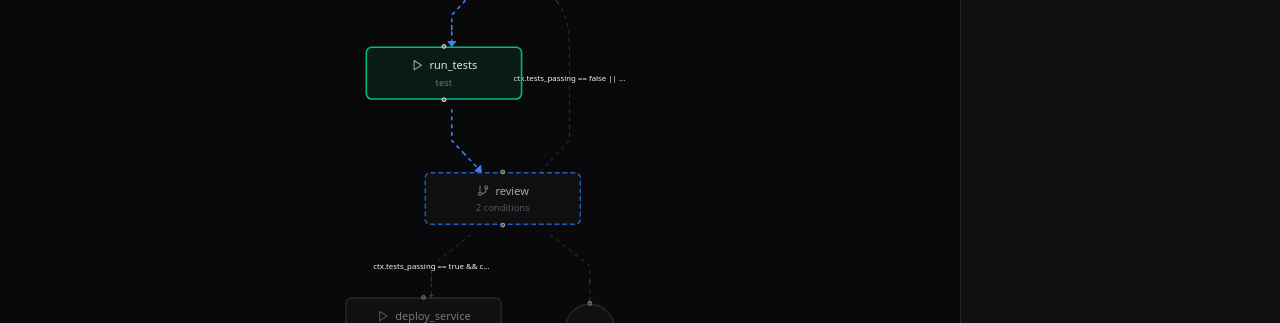
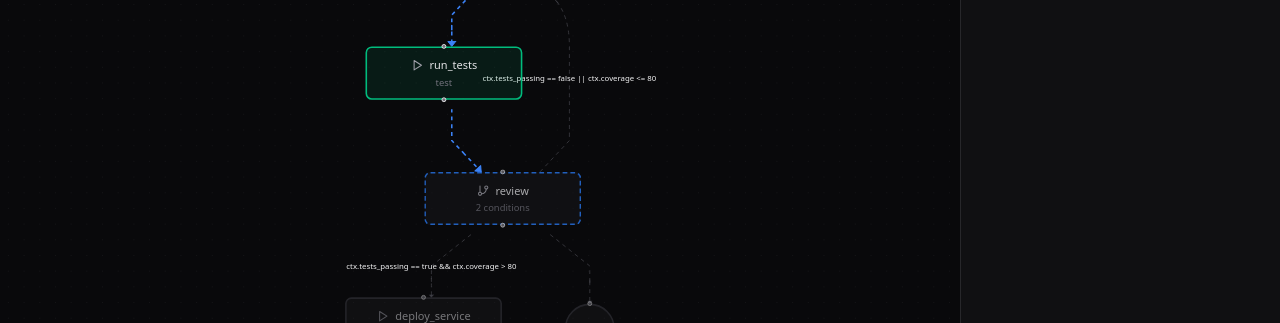
Before and after one commit to adamgilman/fishplate, a React (Vite) app in the folder apps/admin-ui/: page / in a window 1280 px wide. Shown: the part 294-617 px from the top of the page. Built offline with nearby package versions, Linux system fonts and the light colour scheme.

Commit message:
fix(admin-ui): show full CEL condition text on edge labels instead of truncating

```diff
--- a/apps/admin-ui/src/components/workflow-graph/workflow-graph.tsx
+++ b/apps/admin-ui/src/components/workflow-graph/workflow-graph.tsx
@@ -54,11 +54,7 @@ export function WorkflowGraph({ definition, execution, onNodeSelect }: WorkflowG
           type: MarkerType.ArrowClosed,
           color: edge.data?.taken ? '#3b82f6' : '#3f3f46',
         },
-        label: edge.data?.when
-          ? edge.data.when.length > 30
-            ? edge.data.when.substring(0, 30) + '...'
-            : edge.data.when
-          : undefined,
+        label: edge.data?.when ?? undefined,
         labelStyle: { fill: '#71717a', fontSize: 10 },
         labelBgStyle: { fill: '#09090b', fillOpacity: 0.8 },
       })),
```
